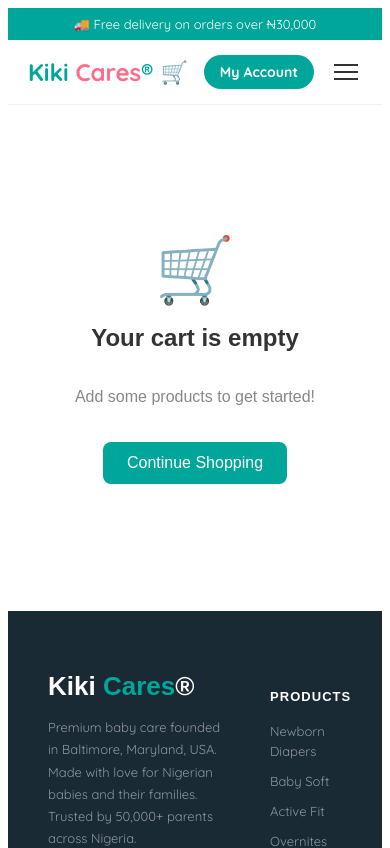
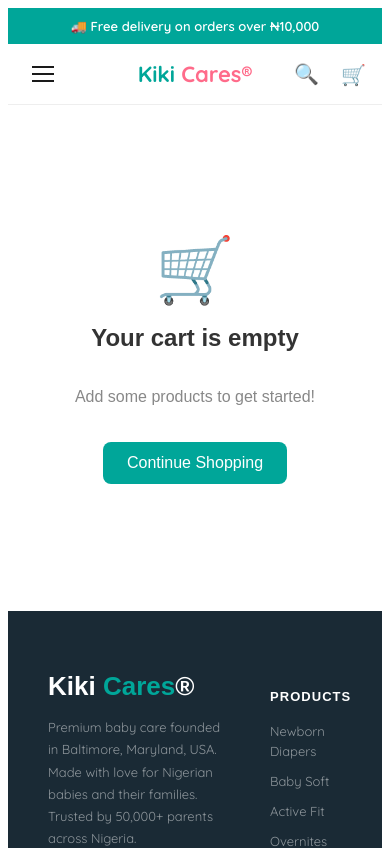
Before and after one commit to CyberZeke0/kiki-cares, a Next.js app: page /cart in a window 390 px wide. Shown: the top 848 px of the page. Built offline with nearby package versions, Linux system fonts and the light colour scheme.

Commit message:
Redesign Navbar to match Huggies layout - hamburger left, logo center

```diff
--- a/src/components/Navbar.js
+++ b/src/components/Navbar.js
@@ -10,83 +10,63 @@
 
   return (
     <>
-      {/* Top bar */}
-      <div style={{ background: '#00A699', color: 'white', textAlign: 'center', padding: '8px', fontSize: '13px', fontFamily: 'Quicksand, sans-serif' }}>
-        🚚 Free delivery on orders over ₦30,000
+      {/* Top announcement bar */}
+      <div style={{ background: '#00A699', color: 'white', textAlign: 'center', padding: '10px 16px', fontSize: '13px', fontWeight: '600' }}>
+        🚚 Free delivery on orders over ₦10,000
       </div>
 
-      {/* Main Navbar */}
-      <nav style={{ background: 'white', borderBottom: '1px solid #f0f0f0', position: 'sticky', top: 0, zIndex: 100, fontFamily: 'Quicksand, sans-serif' }}>
-        <div style={{ maxWidth: '1200px', margin: '0 auto', padding: '0 20px', display: 'flex', alignItems: 'center', justifyContent: 'space-between', height: '64px' }}>
+      {/* Main navbar */}
+      <nav style={{ background: 'white', borderBottom: '1px solid #eee', position: 'sticky', top: '0', zIndex: 1000 }}>
+        <div style={{ maxWidth: '1200px', margin: '0 auto', padding: '0 16px', display: 'flex', alignItems: 'center', justifyContent: 'space-between', height: '60px' }}>
 
-          {/* Logo */}
-          <Link href="/" style={{ textDecoration: 'none' }}>
-            <span style={{ fontSize: '24px', fontWeight: '800' }}>
-              <span style={{ color: '#00A699' }}>Kiki </span>
-              <span style={{ color: '#FF6B8A' }}>Cares</span>
-              <span style={{ color: '#00A699' }}>®</span>
-            </span>
+          {/* Left: Hamburger */}
+          <button
+            onClick={() => setMenuOpen(!menuOpen)}
+            style={{ background: 'none', border: 'none', cursor: 'pointer', padding: '8px', display: 'flex', flexDirection: 'column', gap: '5px' }}
+            suppressHydrationWarning
+          >
+            <span style={{ display: 'block', width: '22px', height: '2px', background: '#1a1a1a', transition: 'all 0.3s', transform: menuOpen ? 'rotate(45deg) translate(5px, 5px)' : 'none' }}></span>
+            <span style={{ display: 'block', width: '22px', height: '2px', background: '#1a1a1a', opacity: menuOpen ? 0 : 1 }}></span>
+            <span style={{ display: 'block', width: '22px', height: '2px', background: '#1a1a1a', transform: menuOpen ? 'rotate(-45deg) translate(5px, -5px)' : 'none' }}></span>
+          </button>
+
+          {/* Center: Logo */}
+          <Link href="/" style={{ textDecoration: 'none', position: 'absolute', left: '50%', transform: 'translateX(-50%)' }}>
+            <span style={{ fontSize: '22px', fontWeight: '800', color: '#00A699', fontFamily: 'Quicksand, sans-serif' }}>Kiki </span>
+            <span style={{ fontSize: '22px', fontWeight: '800', color: '#FF6B8A', fontFamily: 'Quicksand, sans-serif' }}>Cares®</span>
           </Link>
 
-          {/* Desktop Links */}
-          <div style={{ display: 'flex', gap: '32px', alignItems: 'center' }} className="desktop-nav">
-            {['Diapers', 'Wipes', 'Offers', 'Pregnancy', 'Parenting'].map(item => (
-              <Link key={item} href="#" style={{ textDecoration: 'none', color: '#333', fontWeight: '600', fontSize: '15px' }}>
-                {item}
-              </Link>
-            ))}
-          </div>
-
-          {/* Right Icons */}
+          {/* Right: Search + Cart */}
           <div style={{ display: 'flex', alignItems: 'center', gap: '16px' }}>
-            {/* Cart */}
-            <Link href="/cart" style={{ position: 'relative', textDecoration: 'none' }}>
-              <span style={{ fontSize: '22px' }}>🛒</span>
+            <button style={{ background: 'none', border: 'none', cursor: 'pointer', fontSize: '20px' }}>🔍</button>
+            <Link href="/cart" style={{ position: 'relative', textDecoration: 'none', fontSize: '20px' }}>
+              🛒
               {totalItems > 0 && (
                 <span style={{ position: 'absolute', top: '-8px', right: '-8px', background: '#FF6B8A', color: 'white', borderRadius: '50%', width: '18px', height: '18px', fontSize: '11px', fontWeight: '700', display: 'flex', alignItems: 'center', justifyContent: 'center' }}>
                   {totalItems}
                 </span>
               )}
             </Link>
-
-            {/* Account */}
-            <Link href="/account" style={{ textDecoration: 'none' }}>
-              <div style={{ background: '#00A699', color: 'white', padding: '8px 16px', borderRadius: '20px', fontSize: '14px', fontWeight: '700' }}>
-                My Account
-              </div>
-            </Link>
-
-            {/* Hamburger */}
-            <button
-              onClick={() => setMenuOpen(!menuOpen)}
-              style={{ background: 'none', border: 'none', cursor: 'pointer', display: 'flex', flexDirection: 'column', gap: '5px', padding: '4px' }}
-              className="hamburger"
-            >
-              <span style={{ width: '24px', height: '2px', background: menuOpen ? '#FF6B8A' : '#333', display: 'block', transition: 'all 0.3s', transform: menuOpen ? 'rotate(45deg) translate(5px, 5px)' : 'none' }}></span>
-              <span style={{ width: '24px', height: '2px', background: menuOpen ? 'transparent' : '#333', display: 'block', transition: 'all 0.3s' }}></span>
-              <span style={{ width: '24px', height: '2px', background: menuOpen ? '#FF6B8A' : '#333', display: 'block', transition: 'all 0.3s', transform: menuOpen ? 'rotate(-45deg) translate(5px, -5px)' : 'none' }}></span>
-            </button>
           </div>
         </div>
 
-        {/* Mobile Menu */}
+        {/* Mobile dropdown menu */}
         {menuOpen && (
-          <div style={{ background: 'white', borderTop: '1px solid #f0f0f0', padding: '16px 20px', display: 'flex', flexDirection: 'column', gap: '4px' }}>
+          <div style={{ background: 'white', borderTop: '1px solid #eee', padding: '16px 0' }}>
             {[
-              { label: '🍼 Diapers', href: '#' },
-              { label: '🧻 Wipes', href: '#' },
-              { label: '🎁 Offers', href: '#' },
-              { label: '🤰 Pregnancy', href: '#' },
-              { label: '📚 Parenting Hub', href: '#' },
-              { label: '💡 Why Kiki Cares?', href: '#' },
-              { label: '🛒 My Cart', href: '/cart' },
-              { label: '👤 My Account', href: '/account' },
+              { href: '/diapers', label: 'Diapers' },
+              { href: '/wipes', label: 'Wipes' },
+              { href: '/offers', label: 'Offers' },
+              { href: '/pregnancy', label: 'Pregnancy' },
+              { href: '/parenting', label: 'Parenting' },
+              { href: '/why-kiki', label: 'Why Kiki Cares?' },
+              { href: '/account', label: 'My Account' },
             ].map(item => (
               <Link
-                key={item.label}
+                key={item.href}
                 href={item.href}
                 onClick={() => setMenuOpen(false)}
-                style={{ padding: '12px 16px', color: '#333', textDecoration: 'none', fontWeight: '600', fontSize: '16px', borderRadius: '8px', display: 'block' }}
+                style={{ display: 'block', padding: '14px 24px', color: '#1a1a1a', textDecoration: 'none', fontWeight: '600', fontSize: '15px', borderBottom: '1px solid #f5f5f5' }}
               >
                 {item.label}
               </Link>
@@ -94,15 +74,6 @@
           </div>
         )}
       </nav>
-
-      <style>{`
-        @media (min-width: 768px) {
-          .hamburger { display: none !important; }
-        }
-        @media (max-width: 767px) {
-          .desktop-nav { display: none !important; }
-        }
-      `}</style>
     </>
   );
 }
```
Also changed, not shown: src/components/Hero.js (+17 -70 lines).
